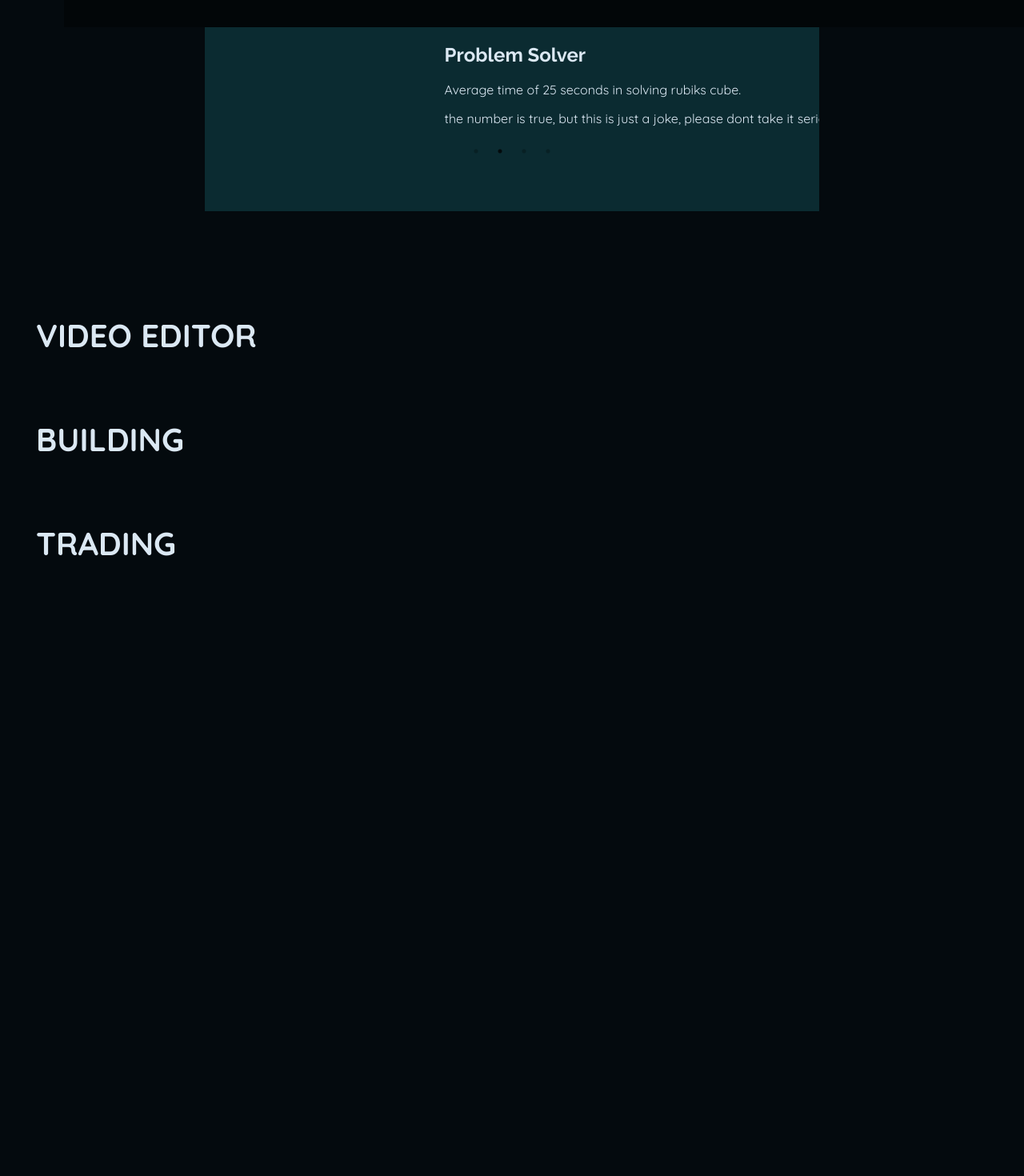
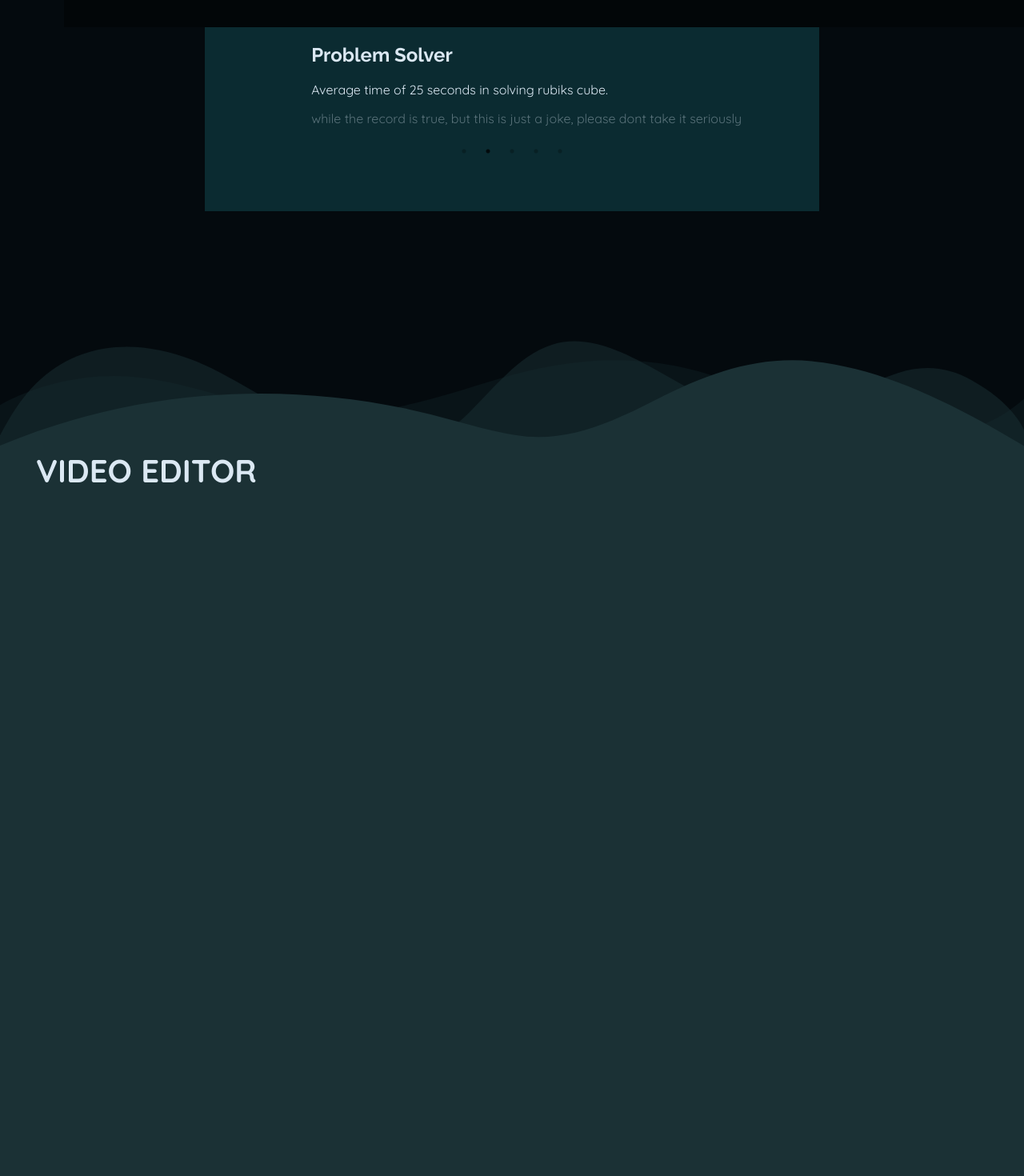
Before and after one commit to IpanXBread/project-ipan, a React (Create React App) app: page /skills in a window 1280 px wide. Shown: the part 1000-2470 px from the top of the page at 80% size. Before the commit the page ends 1804 px from the top, so only its background shows below. Built offline with nearby package versions, Linux system fonts and the light colour scheme.

Commit message:
added skills 2nd page

```diff
--- a/src/components/FooterComponent.js
+++ b/src/components/FooterComponent.js
@@ -1,7 +1,7 @@
 import React from "react";
 import '../css/styles.css';
 import { FontAwesomeIcon } from '@fortawesome/react-fontawesome';
-import { faFacebook, faInstagram, faYoutube, faTiktok } from '@fortawesome/free-brands-svg-icons';
+import { faFacebook, faInstagram, faYoutube, faTiktok, faGithub } from '@fortawesome/free-brands-svg-icons';
 
 export default function FooterComponent() {
 
@@ -15,6 +15,7 @@ export default function FooterComponent() {
                 <a className="icon-link" href="https://www.instagram.com/ipanxbread" target="_blank" rel="noopener noreferrer"><FontAwesomeIcon icon={faInstagram} className="icon" /></a>
                 <a className="icon-link" href="https://www.youtube.com/@ipanxbread" target="_blank" rel="noopener noreferrer"><FontAwesomeIcon icon={faYoutube} className="icon" /></a>
                 <a className="icon-link" href="https://www.tiktok.com/@ipanxbread" target="_blank" rel="noopener noreferrer"><FontAwesomeIcon icon={faTiktok} className="icon" /></a>
+                <a className="icon-link" href="https://github.com/IpanXBread" target="_blank" rel="noopener noreferrer"><FontAwesomeIcon icon={faGithub} className="icon" /></a>
             </div>
             <div className="footer-item"><i className="fas fa-phone"></i>&nbsp;+6016-923-2646</div>
             <div className="footer-item"> </div>
--- a/src/components/Skills_Coding_Swipe.js
+++ b/src/components/Skills_Coding_Swipe.js
@@ -21,20 +21,27 @@ export default function Skills_Coding_Swipe() {
         <Slider {...settings}>
           <div className="align-right">
             <h2 className="raleway">LeetCode</h2>
-            <p  className="quicksand">Loved to solving LeetCode problems with friends.</p>
+            <p  className="quicksand">Loves to solve LeetCode problems with friends.</p>
           </div>
           <div className="align-right">
           <h2 className="raleway">Problem Solver</h2>
           <p  className="quicksand">Average time of 25 seconds in solving rubiks cube.</p>
-          <p  className="quicksand">the number is true, but this is just a joke, please dont take it seriously</p>
+          <p  className="quicksand text-even-less-color">while the record is true, but this is just a joke, please dont take it seriously</p>
           </div>
           <div className="align-right">
           <h2 className="raleway">WPM</h2>
-          <p  className="quicksand">Reach 120 WPM.</p>
+          <p  className="quicksand">Reach highest of 120 WPM.</p>
+          <p  className="quicksand text-even-less-color">Thats top 0.001%! Crazy!</p>
           </div>
           <div className="align-right">
           <h2 className="raleway">Always learning</h2>
-          <p  className="quicksand">Up-to-date with current technology, such as ChatGPT, Blackbox AI.</p>
+          <p  className="quicksand">Up-to-date with current technology, such as ChatGPT.</p>
+          <p  className="quicksand">Prefer to use all shortcut key existed.</p>
+          </div>
+          <div className="align-right">
+          <h2 className="raleway">Always learning</h2>
+          <p  className="quicksand">Up-to-date with current technology, such as ChatGPT.</p>
+          <p  className="quicksand">Prefer to use all shortcut key existed.</p>
           </div>
         </Slider>
       </div>
--- a/src/components/Skills_Editor.js
+++ b/src/components/Skills_Editor.js
@@ -5,10 +5,27 @@ export default function Skills_Editor() {
 
     return (
         <div className='add-bottom'>
-           <div className="position-container">
-                <h1 className="quicksand big-text ">VIDEO EDITOR</h1>
+            <svg
+                preserveAspectRatio="none"
+                viewBox="0 0 1200 120"
+                xmlns="http://www.w3.org/2000/svg"
+                style={{ fill: '#1B3135', width: '100%', height: 150, transform: 'rotate(180deg) scaleX(-1)' }}
+            >
+                <path
+                    d="M0 0v46.29c47.79 22.2 103.59 32.17 158 28 70.36-5.37 136.33-33.31 206.8-37.5 73.84-4.36 147.54 16.88 218.2 35.26 69.27 18 138.3 24.88 209.4 13.08 36.15-6 69.85-17.84 104.45-29.34C989.49 25 1113-14.29 1200 52.47V0z"
+                    opacity=".25"
+                />
+                <path
+                    d="M0 0v15.81c13 21.11 27.64 41.05 47.69 56.24C99.41 111.27 165 111 224.58 91.58c31.15-10.15 60.09-26.07 89.67-39.8 40.92-19 84.73-46 130.83-49.67 36.26-2.85 70.9 9.42 98.6 31.56 31.77 25.39 62.32 62 103.63 73 40.44 10.79 81.35-6.69 119.13-24.28s75.16-39 116.92-43.05c59.73-5.85 113.28 22.88 168.9 38.84 30.2 8.66 59 6.17 87.09-7.5 22.43-10.89 48-26.93 60.65-49.24V0z"
+                    opacity=".5"
+                />
+                <path d="M0 0v5.63C149.93 59 314.09 71.32 475.83 42.57c43-7.64 84.23-20.12 127.61-26.46 59-8.63 112.48 12.24 165.56 35.4C827.93 77.22 886 95.24 951.2 90c86.53-7 172.46-45.71 248.8-84.81V0z" />
+            </svg>
+            <div className="skills-2nd-background">
+                <div>
+                <h1 className="quicksand big-text position-container">VIDEO EDITOR</h1>
+                </div>
             </div>
-
         </div>
     );
 }
--- a/src/css/styles.css
+++ b/src/css/styles.css
@@ -3,6 +3,7 @@
 :root {
   --text-color: rgb(219, 232, 243);
   --text-less-color: rgba(219, 232, 243, 0.76);
+  --text-even-less-color: rgba(219, 232, 243, 0.377);
   --background-color: rgb(4, 10, 14);
   --background-transparent-color: rgba(26, 26, 26, 0.582);
   --primary-color: #216F79;
@@ -137,6 +138,10 @@ body.light-mode {
 
 .text-less-color {
   color: var(--text-less-color);
+}
+
+.text-even-less-color {
+  color: var(--text-even-less-color);
 }
 
 /* Box & Container */
@@ -770,6 +775,16 @@ body.light-mode {
   margin-bottom: 100px;
 }
 
+/* Skills - Video Editor */
+
+.skills-2nd-background {
+  background-color: #1B3135;
+  width: 100%;
+  height: 1000px;
+  margin-bottom: 20px;
+  margin-top: 15px;
+}
+
 /* Parallax */
 
 .Parallax {
```
